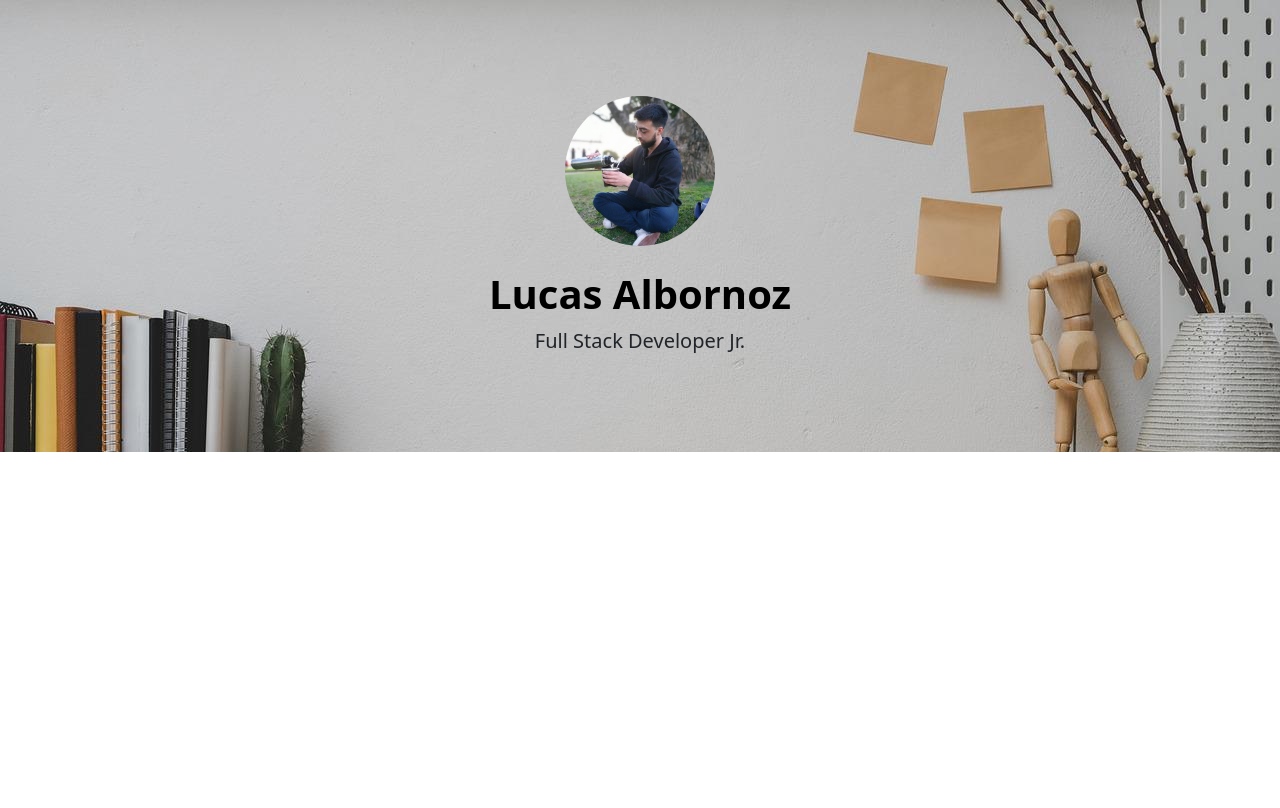
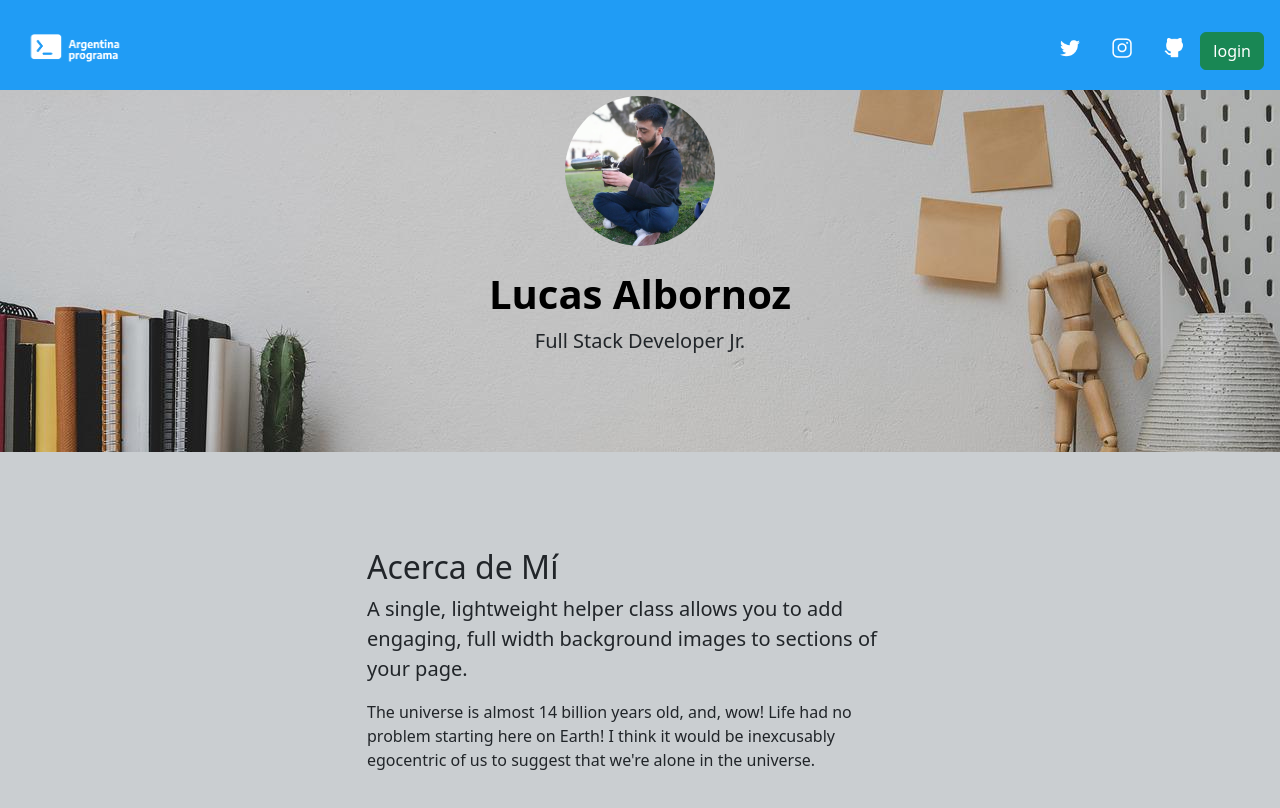
Before and after one commit to lucasalbornoz04/front-angular, an Angular app in the folder front/: page / in a window 1280 px wide. Shown: the top 808 px of the page. Built offline with nearby package versions, Linux system fonts and the light colour scheme.

Commit message:
mitad terminada

```diff
--- a/front/src/app/app.component.html
+++ b/front/src/app/app.component.html
@@ -1 +1,3 @@
+<app-navbar></app-navbar>
 <app-header></app-header>
+<app-abount-me></app-abount-me>
--- a/front/src/app/app.module.ts
+++ b/front/src/app/app.module.ts
@@ -3,11 +3,15 @@ import { BrowserModule } from '@angular/platform-browser';
 
 import { AppComponent } from './app.component';
 import { HeaderComponent } from './componets/header/header.component';
+import { NavbarComponent } from './componets/navbar/navbar.component';
+import { AbountMeComponent } from './componets/abount-me/abount-me.component';
 
 @NgModule({
   declarations: [
     AppComponent,
-    HeaderComponent
+    HeaderComponent,
+    NavbarComponent,
+    AbountMeComponent
   ],
   imports: [
     BrowserModule
--- /dev/null
+++ b/front/src/app/componets/abount-me/abount-me.component.css
@@ -0,0 +1,3 @@
+section{
+    background-color: rgb(202, 206, 209);
+}
--- /dev/null
+++ b/front/src/app/componets/abount-me/abount-me.component.html
@@ -0,0 +1,11 @@
+<section class="py-5">
+    <div class="container my-5">
+        <div class="row justify-content-center">
+            <div class="col-lg-6">
+                <h2>{{title}}</h2>
+                <p class="lead">A single, lightweight helper class allows you to add engaging, full width background images to sections of your page.</p>
+                <p class="mb-0">The universe is almost 14 billion years old, and, wow! Life had no problem starting here on Earth! I think it would be inexcusably egocentric of us to suggest that we're alone in the universe.</p>
+            </div>
+        </div>
+    </div>
+</section>
--- /dev/null
+++ b/front/src/app/componets/abount-me/abount-me.component.ts
@@ -0,0 +1,16 @@
+import { Component, OnInit } from '@angular/core';
+
+@Component({
+  selector: 'app-abount-me',
+  templateUrl: './abount-me.component.html',
+  styleUrls: ['./abount-me.component.css']
+})
+export class AbountMeComponent implements OnInit {
+  title:string = 'Acerca de Mí';
+
+  constructor() { }
+
+  ngOnInit(): void {
+  }
+
+}
--- /dev/null
+++ b/front/src/app/componets/navbar/navbar.component.css
@@ -0,0 +1,28 @@
+.navbar{
+    height: 90px;
+
+}
+.navbar-brand{
+    height:80px;
+}
+
+.navbar-brand img{
+    height: 90px;
+    width: 110px;
+    padding-bottom: 1em;
+    margin-left: 1em;
+}
+
+#navbarScroll{
+    font-size: 10px;
+}
+.nav-item img{
+    font-size: 10px;
+    height:2em;
+    width: 2em;
+}
+
+.nav-item .btn{
+    margin-right: 1em;
+    margin-top: 0.4em;
+}
--- /dev/null
+++ b/front/src/app/componets/navbar/navbar.component.html
@@ -0,0 +1,25 @@
+<nav class="navbar  fixed-top navbar-light c" style="background-color: #209cf5;">
+    <a class="navbar-brand" href="#">
+        <img src="../../../assets/APLogo.png" class="d-incline-block align-top" alt="">
+    </a>
+    <ul class="nav justify-content-end ">
+        <li class="nav-item">
+            <a class="nav-link" href="https://twitter.com/lucasalbornoz04" target="_blank">
+                <img src="../../../assets/twitter.png" alt="Twitter">
+            </a>
+        </li>
+        <li class="nav-item">
+            <a class="nav-link" href="https://www.instagram.com/lcsalb04/" target="_blank">
+                <img src="../../../assets/instagram.png" alt="Instagram">
+            </a>
+        </li>
+        <li class="nav-item">
+            <a class="nav-link" href="https://github.com/lucasalbornoz04" target="_blank">
+                <img src="../../../assets/github.png" alt="GitHub">
+            </a>
+        </li>
+        <li class="nav-item">
+            <button type="button" class="btn btn-success">login</button>
+        </li>
+    </ul>
+</nav>
--- /dev/null
+++ b/front/src/app/componets/navbar/navbar.component.ts
@@ -0,0 +1,15 @@
+import { Component, OnInit } from '@angular/core';
+
+@Component({
+  selector: 'app-navbar',
+  templateUrl: './navbar.component.html',
+  styleUrls: ['./navbar.component.css']
+})
+export class NavbarComponent implements OnInit {
+
+  constructor() { }
+
+  ngOnInit(): void {
+  }
+
+}
```
Also changed, not shown: 2 other files (tests, documents, lock files or other folders).
